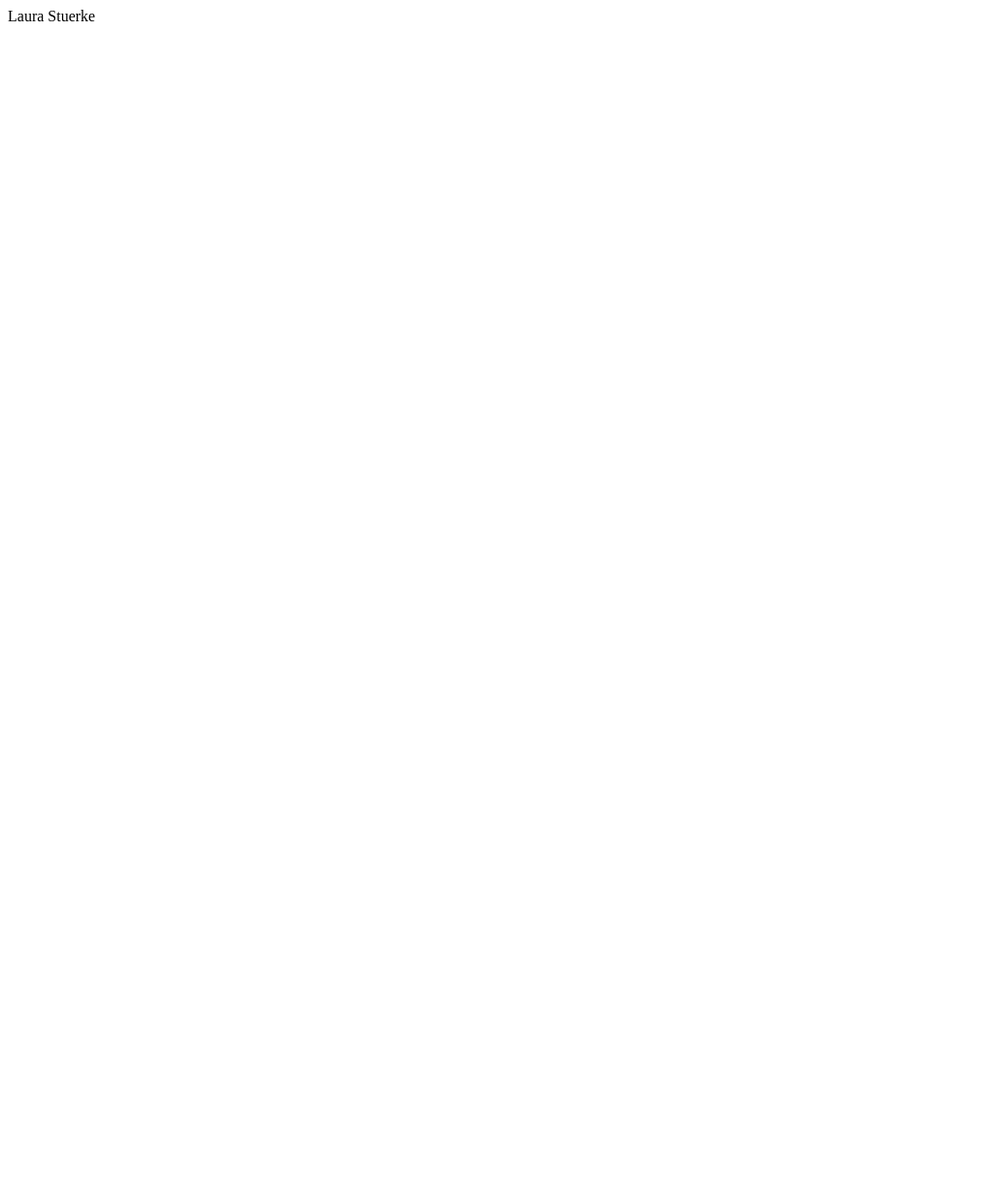
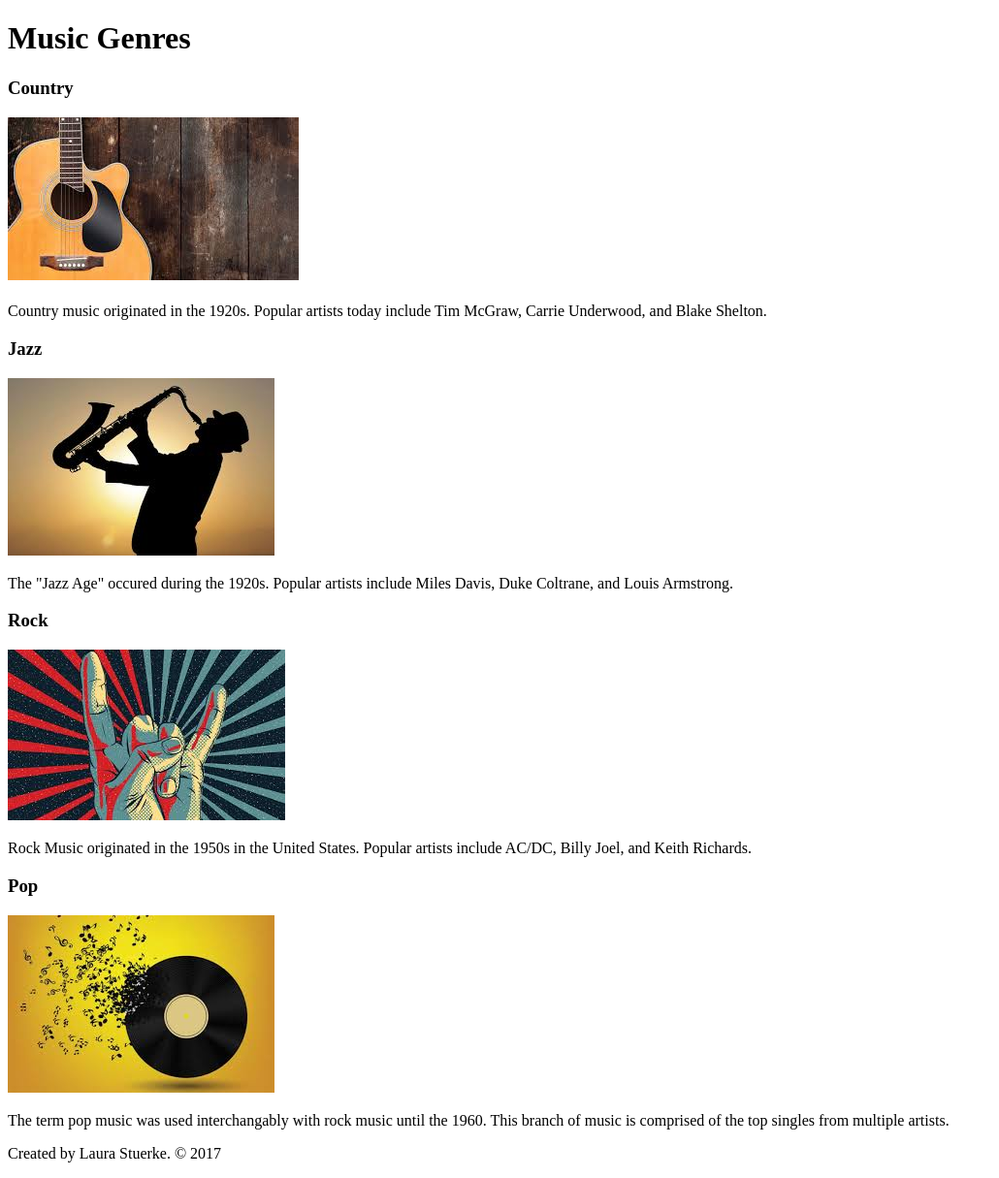
Before and after one commit to LevyScarlet/html-me-something, a plain HTML site: page index.html in a window 1280 px wide. Shown: the whole page at 97% size, without its empty margins (0-1030 px from the left). Before the commit the page ends 800 px from the top, so only its background shows below. Drawn offline with Linux system fonts and the light colour scheme.

Commit message:
Finished html

```diff
--- a/index.html
+++ b/index.html
@@ -1 +1,56 @@
-<p>Laura Stuerke</p>
+<!DOCTYPE html>
+<html>
+    <head>
+        <title>Types of Music</title>
+    </head>
+    <body>
+        <header>
+            <h1>Music Genres</h1>
+        </header>
+        <main>
+            <div>
+                <div>
+                    <h3>Country<h3>
+                    <img src = "images/countryMusic.jpg" alt = "Country Music Image"/>
+                </div>
+                <article>
+                    <p>Country music originated in the 1920s. Popular artists today
+                    include Tim McGraw, Carrie Underwood, and Blake Shelton.</p>
+                </article>
+            </div>
+            <div>
+                <div>
+                    <h3>Jazz</h3>
+                    <img src = "images/jazzMusic.jpg" alt = "Jazz Music Image"/>
+                </div>
+                <article>
+                    <p>The "Jazz Age" occured during the 1920s. Popular artists include Miles Davis,
+                        Duke Coltrane, and Louis Armstrong.</p>
+                </article>
+            </div>
+            <div>
+                <div>
+                    <h3>Rock</h3>
+                    <img src = "images/rockMusic.jpg" alt = "Rock Music Image"/>
+                </div>
+                <article>
+                    <p>Rock Music originated in the 1950s in the United States.
+                        Popular artists include AC/DC, Billy Joel, and Keith Richards.</p>
+                </article>
+            </div>
+            <div>
+                <div>
+                    <h3>Pop</h3>
+                    <img src = "images/popMusic.jpg" alt = "Pop Music Image"/>
+                </div>
+                <article>
+                    <p>The term pop music was used interchangably with rock music until the 1960.
+                        This branch of music is comprised of the top singles from multiple artists.</p>
+                </article>
+            </div>
+        </main>
+        <footer>
+            <p>Created by Laura Stuerke. &copy 2017</p>
+        </footer>
+    </body>
+</html>
```
